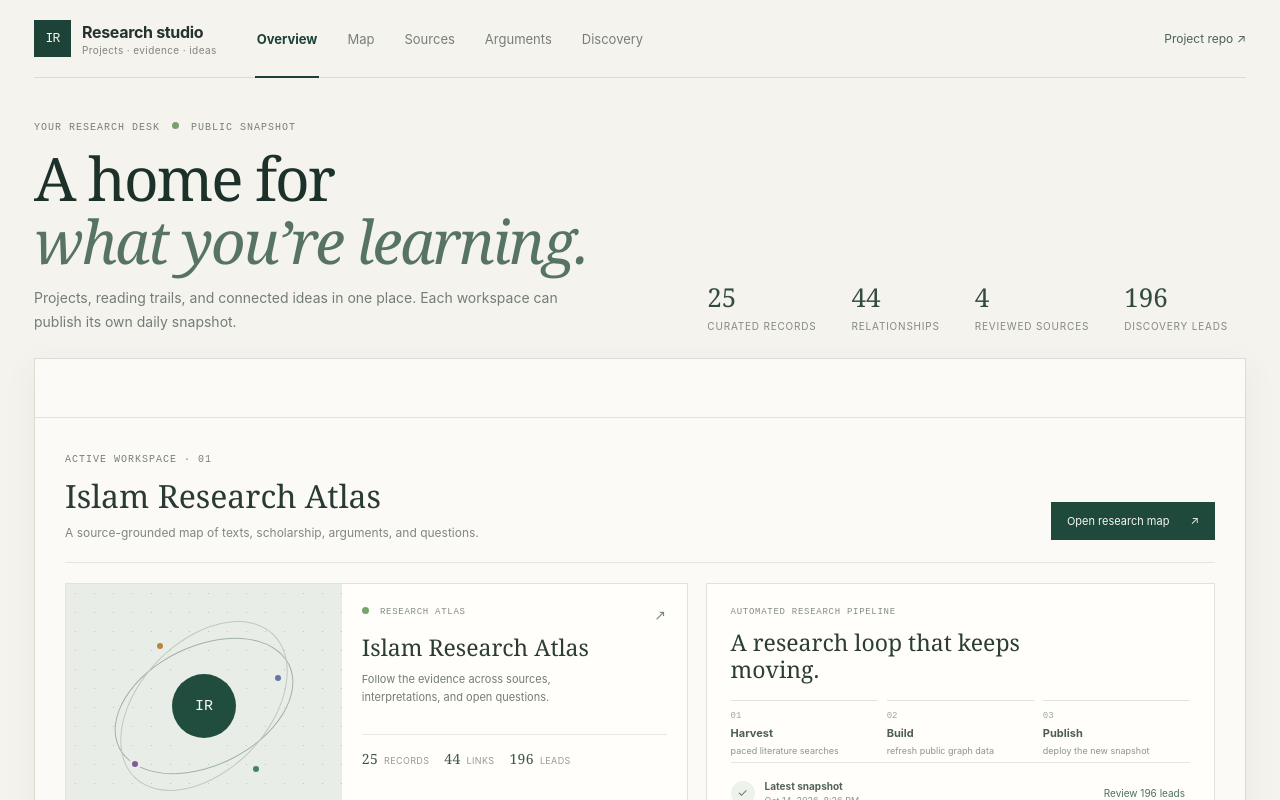
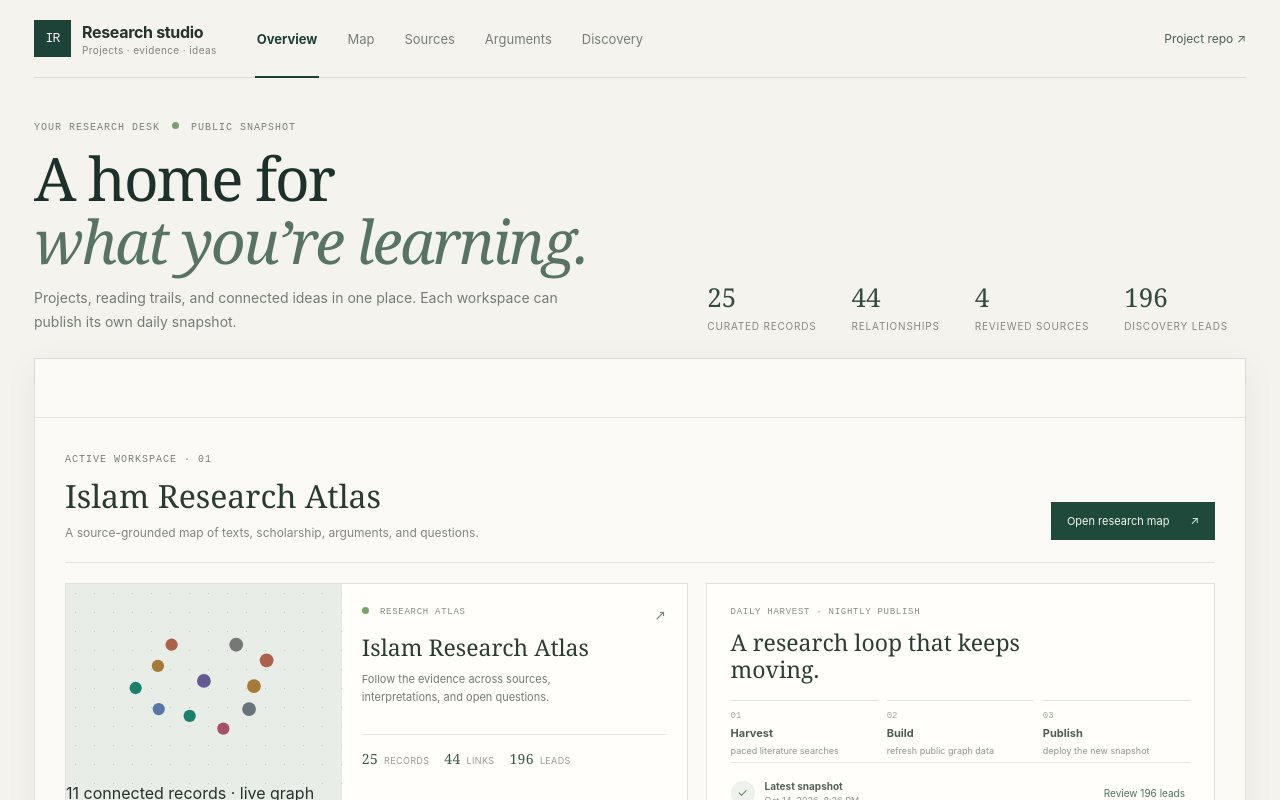
Before and after one commit to justin-napolitano/atlas, a React (Vite) app in the folder web/: page / in a window 1280 px wide. Shown: the top 800 px of the page. Built offline with nearby package versions, Linux system fonts and the light colour scheme.

Commit message:
refine: use live graph preview on studio card

```diff
--- a/web/src/main.jsx
+++ b/web/src/main.jsx
@@ -158,12 +158,21 @@ function RecordRow({ node, onClick }) {
 
 function Overview({ nodes, edges, candidates, generatedAt, onOpen }) {
   const topics = nodes.filter(node => node.type === 'question').slice(0, 3);
+  const degree = new Map(nodes.map(node => [node.id, 0]));
+  edges.forEach(edge => { degree.set(edge.from, (degree.get(edge.from) || 0) + 1); degree.set(edge.to, (degree.get(edge.to) || 0) + 1); });
+  const featured = [...nodes].sort((a, b) => degree.get(b.id) - degree.get(a.id)).slice(0, 11);
+  const miniPoints = new Map(featured.map((node, index) => {
+    const angle = (index / featured.length) * Math.PI * 2 - Math.PI / 2;
+    const spread = index === 0 ? 0 : 66 + (index % 3) * 12;
+    return [node.id, { x: 180 + Math.cos(angle) * spread, y: 120 + Math.sin(angle) * spread * .72 }];
+  }));
+  const miniEdges = edges.filter(edge => miniPoints.has(edge.from) && miniPoints.has(edge.to));
   const latest = generatedAt ? new Date(generatedAt).toLocaleString(undefined, { dateStyle: 'medium', timeStyle: 'short' }) : 'Snapshot date not recorded yet';
   return <div className="overview-page">
     <div className="overview-heading"><div><span className="eyebrow">ACTIVE WORKSPACE · 01</span><h2>Islam Research Atlas</h2><p>A source-grounded map of texts, scholarship, arguments, and questions.</p></div><button className="primary-action" onClick={() => onOpen('Map')}>Open research map <span>↗</span></button></div>
     <div className="project-grid">
-      <button className="project-card active-project" onClick={() => onOpen('Map')}><div className="project-art"><span className="art-orbit orbit-one"/><span className="art-orbit orbit-two"/><span className="art-core">IR</span><span className="art-node n1"/><span className="art-node n2"/><span className="art-node n3"/><span className="art-node n4"/></div><div className="project-card-body"><div className="card-overline"><span className="live-dot"/> RESEARCH ATLAS <span className="card-arrow">↗</span></div><h3>Islam Research Atlas</h3><p>Follow the evidence across sources, interpretations, and open questions.</p><div className="project-metrics"><span><b>{nodes.length}</b> records</span><span><b>{edges.length}</b> links</span><span><b>{candidates.length}</b> leads</span></div></div></button>
-      <div className="build-card"><div className="card-overline">AUTOMATED RESEARCH PIPELINE</div><h3>A research loop that keeps moving.</h3><div className="pipeline-steps"><span><i>01</i><b>Harvest</b><small>paced literature searches</small></span><span><i>02</i><b>Build</b><small>refresh public graph data</small></span><span><i>03</i><b>Publish</b><small>deploy the new snapshot</small></span></div><div className="build-status"><span className="status-ring">✓</span><span><b>Latest snapshot</b><small>{latest}</small></span><button onClick={() => onOpen('Discovery')}>Review {candidates.length.toLocaleString()} leads</button></div></div>
+      <button className="project-card active-project" onClick={() => onOpen('Map')}><div className="project-art"><svg viewBox="0 0 360 240" role="img" aria-label="A preview of connected records in the research graph"><g>{miniEdges.map((edge, index) => {const a = miniPoints.get(edge.from), b = miniPoints.get(edge.to); return <line key={index} x1={a.x} y1={a.y} x2={b.x} y2={b.y}/>;})}</g><g>{featured.map(node => {const point = miniPoints.get(node.id); return <circle key={node.id} cx={point.x} cy={point.y} r={4 + Math.min(6, degree.get(node.id))} fill={colors[node.type] || colors.record}/>;})}</g></svg><span className="art-caption">{featured.length} connected records · live graph preview</span></div><div className="project-card-body"><div className="card-overline"><span className="live-dot"/> RESEARCH ATLAS <span className="card-arrow">↗</span></div><h3>Islam Research Atlas</h3><p>Follow the evidence across sources, interpretations, and open questions.</p><div className="project-metrics"><span><b>{nodes.length}</b> records</span><span><b>{edges.length}</b> links</span><span><b>{candidates.length}</b> leads</span></div></div></button>
+      <div className="build-card"><div className="card-overline">DAILY HARVEST · NIGHTLY PUBLISH</div><h3>A research loop that keeps moving.</h3><div className="pipeline-steps"><span><i>01</i><b>Harvest</b><small>paced literature searches</small></span><span><i>02</i><b>Build</b><small>refresh public graph data</small></span><span><i>03</i><b>Publish</b><small>deploy the new snapshot</small></span></div><div className="build-status"><span className="status-ring">✓</span><span><b>Latest snapshot</b><small>{latest}</small></span><button onClick={() => onOpen('Discovery')}>Review {candidates.length.toLocaleString()} leads</button></div></div>
     </div>
     <div className="overview-lower"><section className="question-strip"><div className="section-topline"><div><span className="eyebrow">OPEN QUESTIONS</span><h3>Research trails to follow</h3></div><button onClick={() => onOpen('Arguments')}>View all ↗</button></div><div className="question-list">{topics.map((node, index) => <button key={node.id} onClick={() => onOpen('Arguments')}><span>0{index + 1}</span><b>{node.label}</b><i>↗</i></button>)}</div></section><section className="studio-note"><span className="eyebrow">A PERSONAL RESEARCH STUDIO</span><h3>One place for projects, ideas, and the paths between them.</h3><p>This is the first workspace. The studio shell is ready to grow as you bring in other data projects and a personal knowledge base.</p><button onClick={() => onOpen('Map')}>Explore this project ↗</button><small>Built from {nodes.length} curated records, {edges.length} recorded relationships, and {candidates.length} unreviewed discovery leads.</small></section></div>
   </div>;
```
